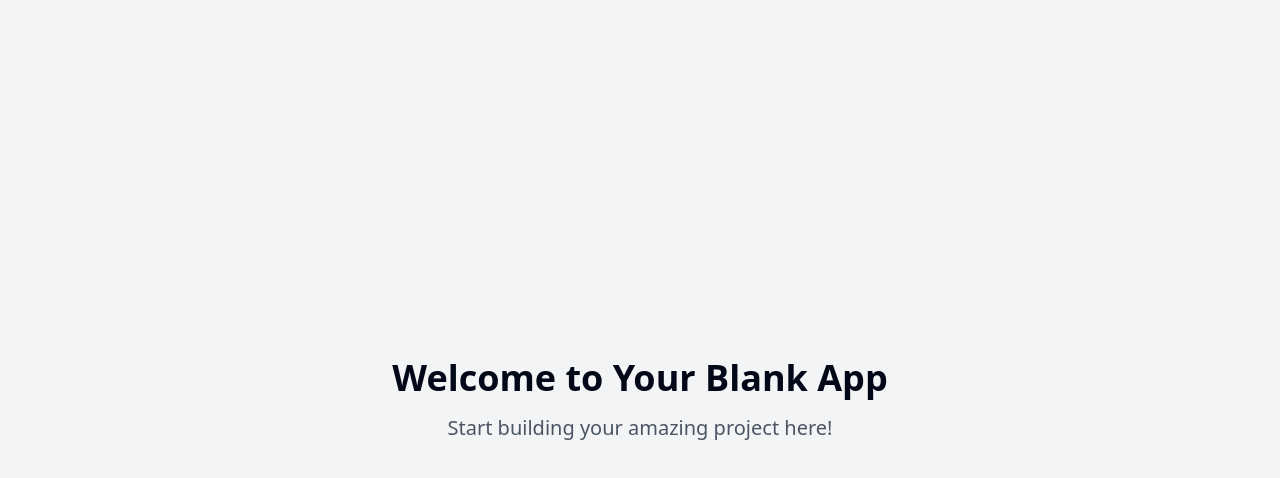
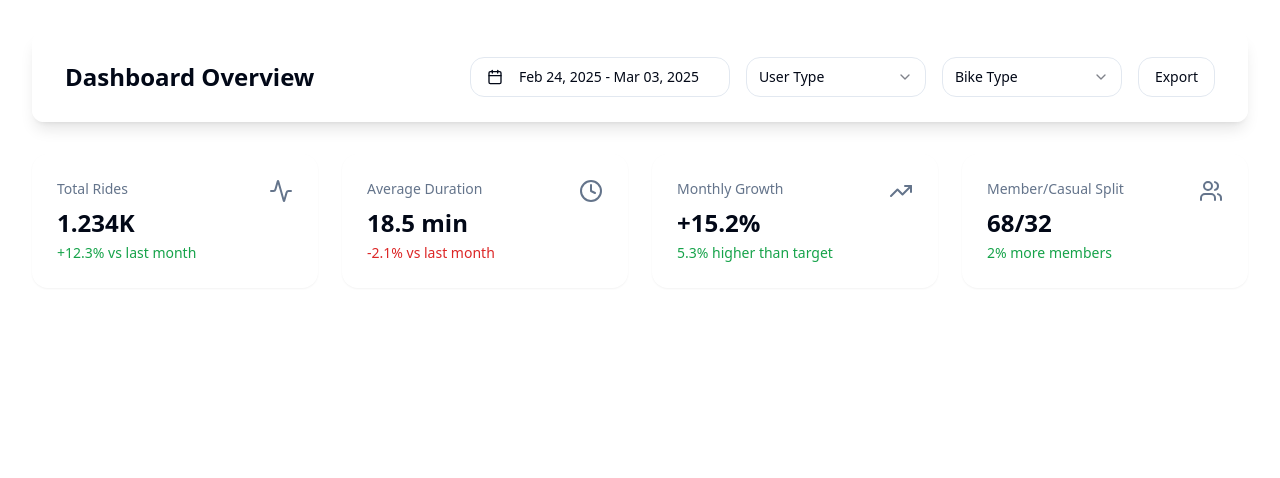
Before and after one commit to Ianleme/ride-analytics-dashboard, a React (Vite) app: page / in a window 1280 px wide. Shown: the top 478 px of the page. Built offline with nearby package versions, Linux system fonts and the light colour scheme.

Commit message:
Implement ride analytics dashboard
This commit implements a comprehensive ride analytics dashboard with four pages: Overview, Stations, Weather, and Forecast.  Each page provides interactive visualizations and data analysis features to understand ride patterns and trends.

```diff
--- /dev/null
+++ b/src/components/dashboard/KPICard.tsx
@@ -0,0 +1,43 @@
+
+import { cn } from "@/lib/utils";
+import { Card } from "@/components/ui/card";
+
+interface KPICardProps {
+  title: string;
+  value: string | number;
+  change?: string;
+  icon?: React.ReactNode;
+  trend?: "up" | "down";
+  className?: string;
+}
+
+export function KPICard({
+  title,
+  value,
+  change,
+  icon,
+  trend,
+  className,
+}: KPICardProps) {
+  return (
+    <Card className={cn("p-6 hover-scale glass-card", className)}>
+      <div className="flex justify-between">
+        <div>
+          <p className="text-sm font-medium text-muted-foreground">{title}</p>
+          <h3 className="text-2xl font-bold mt-2">{value}</h3>
+          {change && (
+            <p
+              className={cn("text-sm mt-1", {
+                "text-green-600": trend === "up",
+                "text-red-600": trend === "down",
+              })}
+            >
+              {change}
+            </p>
+          )}
+        </div>
+        {icon && <div className="text-muted-foreground">{icon}</div>}
+      </div>
+    </Card>
+  );
+}
--- /dev/null
+++ b/src/components/layout/DashboardHeader.tsx
@@ -0,0 +1,34 @@
+
+import { Button } from "@/components/ui/button";
+import { DateRangePicker } from "@/components/ui/date-range-picker";
+import { SelectFilter } from "@/components/ui/select-filter";
+
+const DashboardHeader = () => {
+  return (
+    <header className="animate-fadeIn w-full px-8 py-6 glass-card rounded-xl mb-8">
+      <div className="flex items-center justify-between">
+        <h1 className="text-2xl font-semibold">Dashboard Overview</h1>
+        <div className="flex items-center space-x-4">
+          <DateRangePicker />
+          <SelectFilter
+            options={[
+              { value: "member", label: "Member" },
+              { value: "casual", label: "Casual" },
+            ]}
+            placeholder="User Type"
+          />
+          <SelectFilter
+            options={[
+              { value: "electric", label: "Electric" },
+              { value: "classic", label: "Classic" },
+            ]}
+            placeholder="Bike Type"
+          />
+          <Button variant="outline">Export</Button>
+        </div>
+      </div>
+    </header>
+  );
+};
+
+export default DashboardHeader;
--- /dev/null
+++ b/src/components/ui/date-range-picker.tsx
@@ -0,0 +1,63 @@
+
+import * as React from "react";
+import { addDays, format } from "date-fns";
+import { DateRange } from "react-day-picker";
+import { cn } from "@/lib/utils";
+import { Button } from "@/components/ui/button";
+import { Calendar } from "@/components/ui/calendar";
+import {
+  Popover,
+  PopoverContent,
+  PopoverTrigger,
+} from "@/components/ui/popover";
+import { CalendarIcon } from "lucide-react";
+
+export function DateRangePicker({
+  className,
+}: React.HTMLAttributes<HTMLDivElement>) {
+  const [date, setDate] = React.useState<DateRange | undefined>({
+    from: new Date(),
+    to: addDays(new Date(), 7),
+  });
+
+  return (
+    <div className={cn("grid gap-2", className)}>
+      <Popover>
+        <PopoverTrigger asChild>
+          <Button
+            id="date"
+            variant="outline"
+            className={cn(
+              "w-[260px] justify-start text-left font-normal",
+              !date && "text-muted-foreground"
+            )}
+          >
+            <CalendarIcon className="mr-2 h-4 w-4" />
+            {date?.from ? (
+              date.to ? (
+                <>
+                  {format(date.from, "LLL dd, y")} -{" "}
+                  {format(date.to, "LLL dd, y")}
+                </>
+              ) : (
+                format(date.from, "LLL dd, y")
+              )
+            ) : (
+              <span>Pick a date</span>
+            )}
+          </Button>
+        </PopoverTrigger>
+        <PopoverContent className="w-auto p-0" align="end">
+          <Calendar
+            initialFocus
+            mode="range"
+            defaultMonth={date?.from}
+            selected={date}
+            onSelect={setDate}
+            numberOfMonths={2}
+          />
+        </PopoverContent>
+      </Popover>
+    </div>
+  );
+}
--- /dev/null
+++ b/src/components/ui/select-filter.tsx
@@ -0,0 +1,31 @@
+
+import * as React from "react";
+import {
+  Select,
+  SelectContent,
+  SelectItem,
+  SelectTrigger,
+  SelectValue,
+} from "@/components/ui/select";
+
+interface SelectFilterProps {
+  options: { value: string; label: string }[];
+  placeholder: string;
+}
+
+export function SelectFilter({ options, placeholder }: SelectFilterProps) {
+  return (
+    <Select>
+      <SelectTrigger className="w-[180px]">
+        <SelectValue placeholder={placeholder} />
+      </SelectTrigger>
+      <SelectContent>
+        {options.map((option) => (
+          <SelectItem key={option.value} value={option.value}>
+            {option.label}
+          </SelectItem>
+        ))}
+      </SelectContent>
+    </Select>
+  );
+}
--- a/src/index.css
+++ b/src/index.css
@@ -1,3 +1,4 @@
+
 @tailwind base;
 @tailwind components;
 @tailwind utilities;
@@ -6,87 +7,24 @@
   :root {
     --background: 0 0% 100%;
     --foreground: 222.2 84% 4.9%;
-
     --card: 0 0% 100%;
     --card-foreground: 222.2 84% 4.9%;
-
     --popover: 0 0% 100%;
     --popover-foreground: 222.2 84% 4.9%;
-
-    --primary: 222.2 47.4% 11.2%;
+    --primary: 221.2 83.2% 53.3%;
     --primary-foreground: 210 40% 98%;
-
     --secondary: 210 40% 96.1%;
     --secondary-foreground: 222.2 47.4% 11.2%;
-
     --muted: 210 40% 96.1%;
     --muted-foreground: 215.4 16.3% 46.9%;
-
     --accent: 210 40% 96.1%;
     --accent-foreground: 222.2 47.4% 11.2%;
-
     --destructive: 0 84.2% 60.2%;
     --destructive-foreground: 210 40% 98%;
-
     --border: 214.3 31.8% 91.4%;
     --input: 214.3 31.8% 91.4%;
-    --ring: 222.2 84% 4.9%;
-
-    --radius: 0.5rem;
-
-    --sidebar-background: 0 0% 98%;
-
-    --sidebar-foreground: 240 5.3% 26.1%;
-
-    --sidebar-primary: 240 5.9% 10%;
-
-    --sidebar-primary-foreground: 0 0% 98%;
-
-    --sidebar-accent: 240 4.8% 95.9%;
-
-    --sidebar-accent-foreground: 240 5.9% 10%;
-
-    --sidebar-border: 220 13% 91%;
-
-    --sidebar-ring: 217.2 91.2% 59.8%;
-  }
-
-  .dark {
-    --background: 222.2 84% 4.9%;
-    --foreground: 210 40% 98%;
-
-    --card: 222.2 84% 4.9%;
-    --card-foreground: 210 40% 98%;
-
-    --popover: 222.2 84% 4.9%;
-    --popover-foreground: 210 40% 98%;
-
-    --primary: 210 40% 98%;
-    --primary-foreground: 222.2 47.4% 11.2%;
-
-    --secondary: 217.2 32.6% 17.5%;
-    --secondary-foreground: 210 40% 98%;
-
-    --muted: 217.2 32.6% 17.5%;
-    --muted-foreground: 215 20.2% 65.1%;
-
-    --accent: 217.2 32.6% 17.5%;
-    --accent-foreground: 210 40% 98%;
-
-    --destructive: 0 62.8% 30.6%;
-    --destructive-foreground: 210 40% 98%;
-
-    --border: 217.2 32.6% 17.5%;
-    --input: 217.2 32.6% 17.5%;
-    --ring: 212.7 26.8% 83.9%;
-    --sidebar-background: 240 5.9% 10%;
-    --sidebar-foreground: 240 4.8% 95.9%;
-    --sidebar-primary: 224.3 76.3% 48%;
-    --sidebar-primary-foreground: 0 0% 100%;
-    --sidebar-accent: 240 3.7% 15.9%;
-    --sidebar-accent-foreground: 240 4.8% 95.9%;
-    --sidebar-border: 240 3.7% 15.9%;
-    --sidebar-ring: 217.2 91.2% 59.8%;
+    --ring: 221.2 83.2% 53.3%;
+    --radius: 1rem;
   }
 }
 
@@ -94,8 +32,14 @@
   * {
     @apply border-border;
   }
-
   body {
     @apply bg-background text-foreground;
+    font-feature-settings: "rlig" 1, "calt" 1;
+  }
+  .glass-card {
+    @apply bg-white/90 backdrop-blur-lg border border-white/20 shadow-lg;
+  }
+  .hover-scale {
+    @apply transition-transform duration-300 hover:scale-[1.02];
   }
 }
--- a/src/pages/Index.tsx
+++ b/src/pages/Index.tsx
@@ -1,11 +1,46 @@
-// Update this page (the content is just a fallback if you fail to update the page)
+
+import DashboardHeader from "@/components/layout/DashboardHeader";
+import { KPICard } from "@/components/dashboard/KPICard";
+import {
+  ActivityIcon,
+  ClockIcon,
+  TrendingUpIcon,
+  UsersIcon,
+} from "lucide-react";
 
 const Index = () => {
   return (
-    <div className="min-h-screen flex items-center justify-center bg-gray-100">
-      <div className="text-center">
-        <h1 className="text-4xl font-bold mb-4">Welcome to Your Blank App</h1>
-        <p className="text-xl text-gray-600">Start building your amazing project here!</p>
+    <div className="min-h-screen bg-background p-8">
+      <DashboardHeader />
+      <div className="grid grid-cols-1 md:grid-cols-2 lg:grid-cols-4 gap-6 mb-8">
+        <KPICard
+          title="Total Rides"
+          value="1.234K"
+          change="+12.3% vs last month"
+          trend="up"
+          icon={<ActivityIcon className="h-6 w-6" />}
+        />
+        <KPICard
+          title="Average Duration"
+          value="18.5 min"
+          change="-2.1% vs last month"
+          trend="down"
+          icon={<ClockIcon className="h-6 w-6" />}
+        />
+        <KPICard
+          title="Monthly Growth"
+          value="+15.2%"
+          change="5.3% higher than target"
+          trend="up"
+          icon={<TrendingUpIcon className="h-6 w-6" />}
+        />
+        <KPICard
+          title="Member/Casual Split"
+          value="68/32"
+          change="2% more members"
+          trend="up"
+          icon={<UsersIcon className="h-6 w-6" />}
+        />
       </div>
     </div>
   );
```
Also changed, not shown: tailwind.config.ts (+45 -57 lines).
